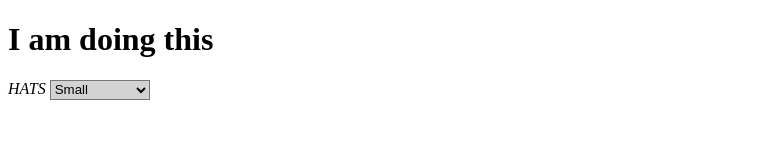
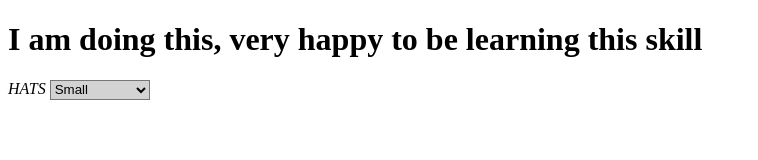
Before and after one commit to Oscar702/misc.practice, a plain HTML site: page index.html in a window 1280 px wide. Shown: the whole page, without its empty margins (0-758 px from the left). Drawn offline with Linux system fonts and the light colour scheme.

Commit message:
Update index.html

```diff
--- a/index.html
+++ b/index.html
@@ -17,7 +17,7 @@
 }
 </style>
 <body>
-    <h1> I am doing this</h1>
+    <h1> I am doing this, very happy to be learning this skill</h1>
 
     <label>
     <em>HATS</em>
```
